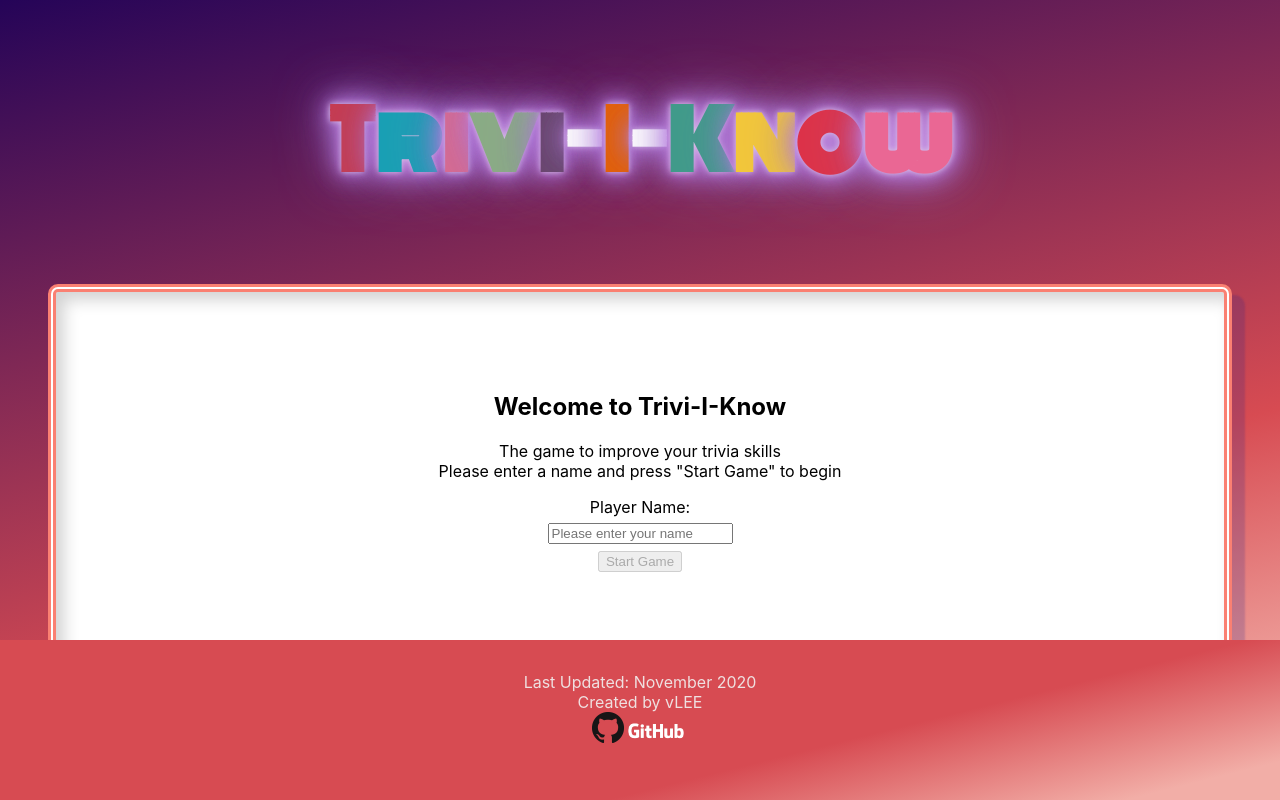
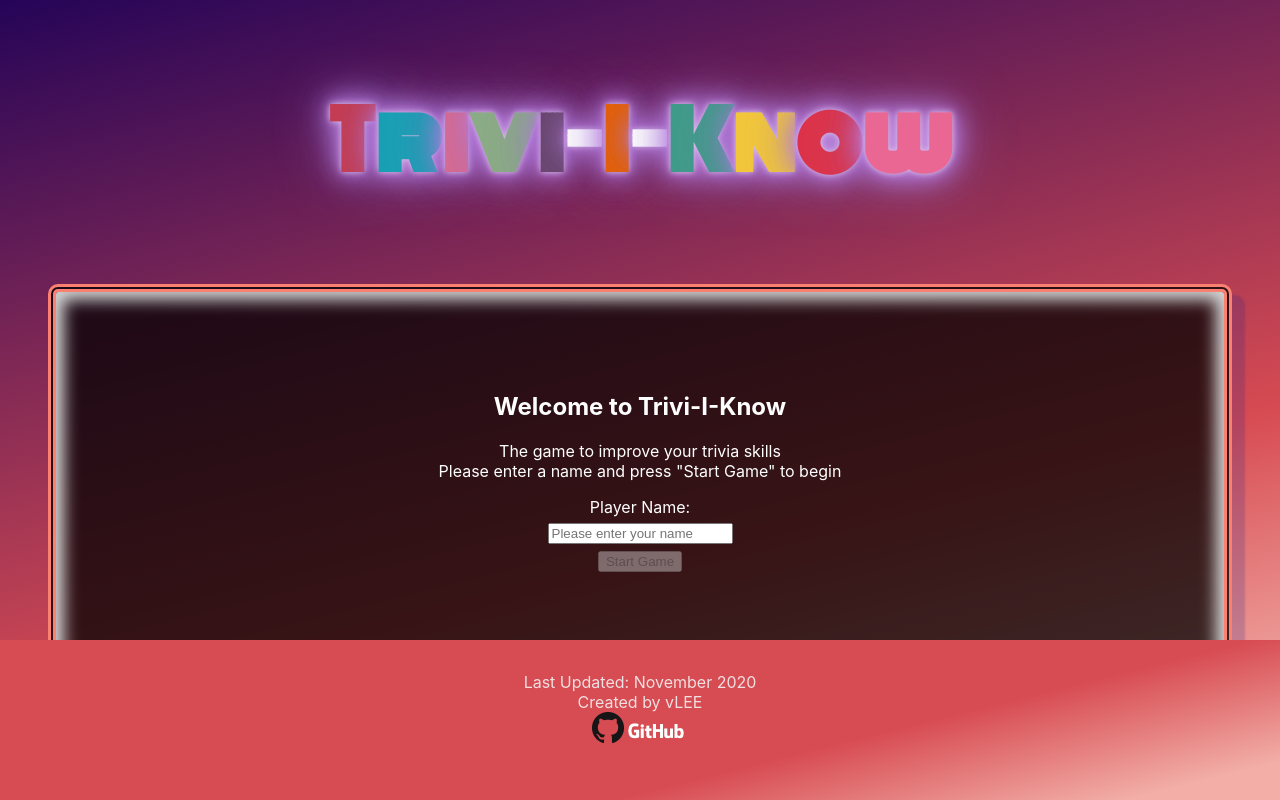
Before and after one commit to vlee4/Trivi-I-Know, a React (Create React App) app: page / in a window 1280 px wide. Built offline with nearby package versions, Linux system fonts and the light colour scheme.

Commit message:
Darker, transparent start screen, text white

```diff
--- a/src/App.css
+++ b/src/App.css
@@ -74,12 +74,13 @@ footer {
   display: flex;
   flex-direction: column;
   padding: 5em;
-  background-color: white;
   margin: 0em 3em 0em 3em;
   border-radius: 10px;
   box-shadow: inset 0.5em 0.5em 1em lightgrey,
-    12px 12px 2px 1px rgb(34 34 142 / 20%);
+    12px 12px 2px 1px rgb(34 34 142 / 20%), inset -0.5em -0.5em 1em lightgrey;
   border: salmon double 0.5em;
+  background-color: rgb(0 0 0 / 74%);
+  color: white;
 }
 
 .playerInput {
```
